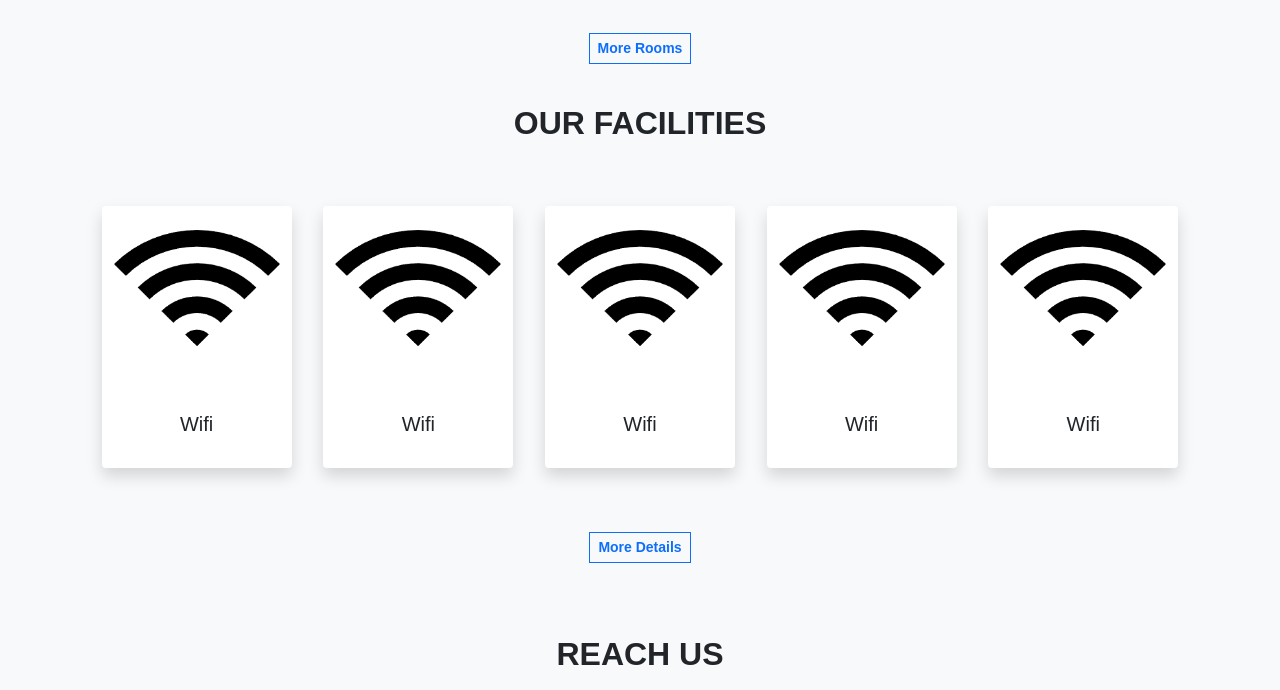
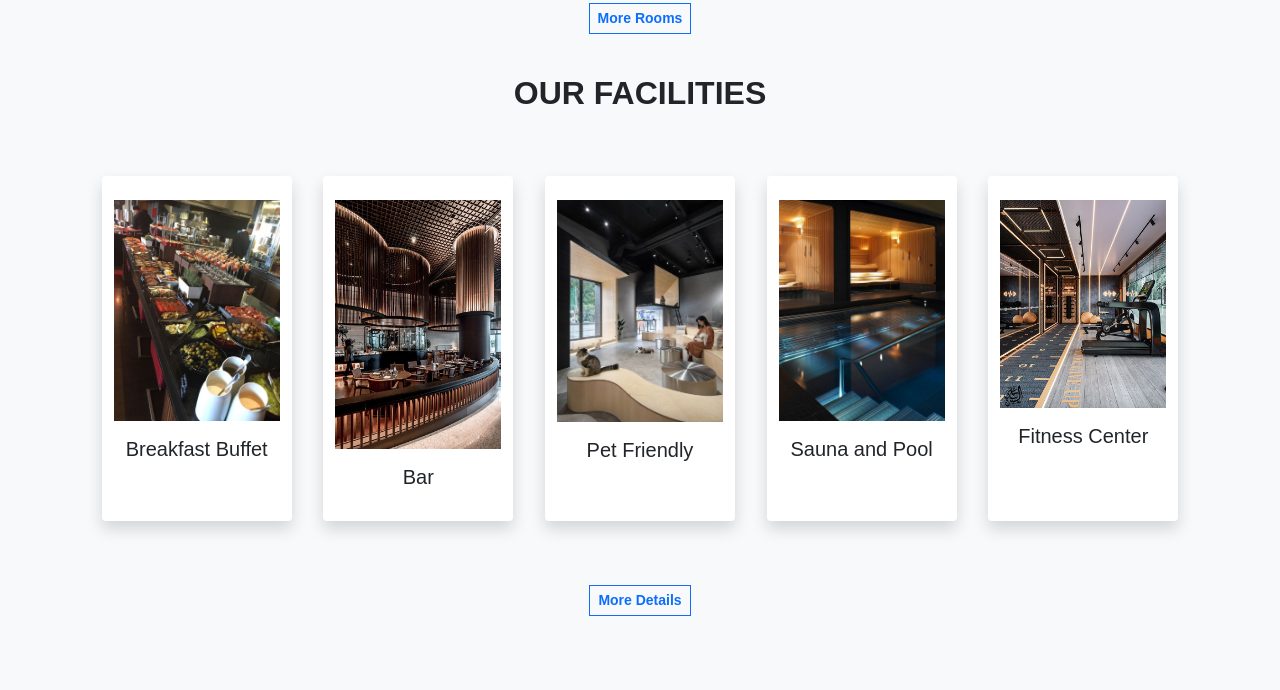
Before and after one commit to HazelKnott/Hotel-Mangement-System, a PHP site: page / in a window 1280 px wide. Shown: the part 1942-2632 px from the top of the page. Run offline with PHP 8.4, Linux system fonts and the light colour scheme; some web fonts are replaced.

Commit message:
Update index.php

```diff
--- a/index.php
+++ b/index.php
@@ -86,7 +86,7 @@
     <div class="row">
       <div class="col-lg-4 col-md-6 my-3">
         <div class="card border-0 shadow" style="max-width: 400px; margin: auto;">
-          <img src="images/rooms/1.jpg" class="card-img-top" alt="...">
+          <img src="images/rooms/room 101.jpg" class="card-img-top" alt="...">
           <div class="card-body">
             <h5>Room Name</h5>
             <h6>____ Per Night</h6>
@@ -131,7 +131,7 @@
       </div>
       <div class="col-lg-4 col-md-6 my-3">
         <div class="card border-0 shadow" style="max-width: 400px; margin: auto;">
-          <img src="images/rooms/1.jpg" class="card-img-top" alt="...">
+          <img src="images/rooms/room 102.jpg" class="card-img-top" alt="...">
           <div class="card-body">
             <h5>Room Name</h5>
             <h6>____ Per Night</h6>
@@ -176,7 +176,7 @@
       </div>
       <div class="col-lg-4 col-md-6 my-3">
         <div class="card border-0 shadow" style="max-width: 400px; margin: auto;">
-          <img src="images/rooms/1.jpg" class="card-img-top" alt="...">
+          <img src="images/rooms/room 103.jpg" class="card-img-top" alt="...">
           <div class="card-body">
             <h5>Room Name</h5>
             <h6>____ Per Night</h6>
@@ -213,6 +213,9 @@
                 <i class="bi bi-star-fill text-warning"></i>
               </span>
             </div>
+
+
+
             <div class="d-flex">
               <a href="#" class="btn btn-primary mt-2">More Details >>></a>
             </div>
@@ -231,24 +234,24 @@
   <div class="container">
     <div class="row mt-4 pt-4 justify-content-evenly">
       <div class="col-lg-2 col-md-2 text-center bg-white rounded shadow py-4 my-3">
-        <img src="images/facilities2/wifi.png" alt="...">
-        <h5 class="mt-3">Wifi</h5>
+        <img src="images/facilities2/breakfast.jpg" alt="...">
+        <h5 class="mt-3">Breakfast Buffet</h5>
       </div>
       <div class="col-lg-2 col-md-2 text-center bg-white rounded shadow py-4 my-3">
-        <img src="images/facilities2/wifi.png" alt="...">
-        <h5 class="mt-3">Wifi</h5>
+        <img src="images/facilities2/alchol.jpg" alt="...">
+        <h5 class="mt-3">Bar</h5>
       </div>
       <div class="col-lg-2 col-md-2 text-center bg-white rounded shadow py-4 my-3">
-        <img src="images/facilities2/wifi.png" alt="...">
-        <h5 class="mt-3">Wifi</h5>
+        <img src="images/facilities2/pet.jpg" alt="...">
+        <h5 class="mt-3">Pet Friendly</h5>
       </div>
       <div class="col-lg-2 col-md-2 text-center bg-white rounded shadow py-4 my-3">
-        <img src="images/facilities2/wifi.png" alt="...">
-        <h5 class="mt-3">Wifi</h5>
+        <img src="images/facilities2/download.jpg" alt="...">
+        <h5 class="mt-3">Sauna and Pool</h5>
       </div>
       <div class="col-lg-2 col-md-2 text-center bg-white rounded shadow py-4 my-3">
-        <img src="images/facilities2/wifi.png" alt="...">
-        <h5 class="mt-3">Wifi</h5>
+        <img src="images/facilities2/home gym.jpg" alt="...">
+        <h5 class="mt-3">Fitness Center</h5>
       </div>
       <div class="col-lg-12 text-center mt-5">
         <a href="#" class="btn btn-sm btn-outline-primary rounded-0 fw-bold shadow-none pt-24"> More Details</a>
@@ -280,13 +283,13 @@
           <br>
           <a href="#" class="d-inline-block mb-3">
             <span class="badge bg-light text-dark fs-6 p-2">
-             <i class="bi bi-facebook"> </i>Facebook
+            <i class="bi bi-instagram"></i>Instagram
             </span>
           </a>
           <br>
           <a href="#" class="d-inline-block mb-3">
             <span class="badge bg-light text-dark fs-6 p-2">
-              <i class="bi bi-facebook"> </i>Facebook
+            <i class="bi bi-twitter"></i> Twitter
             </span>
           </a>
         </div>
```
